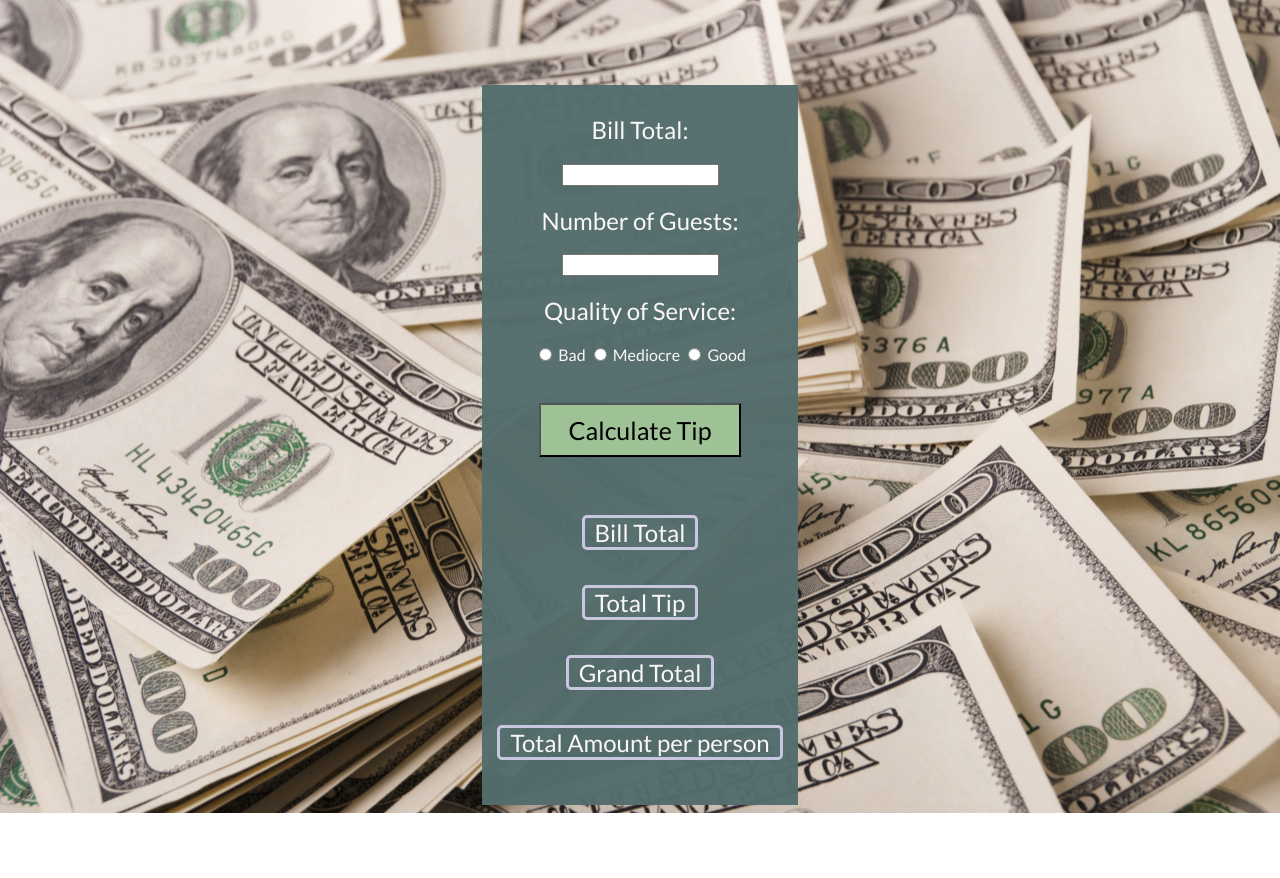
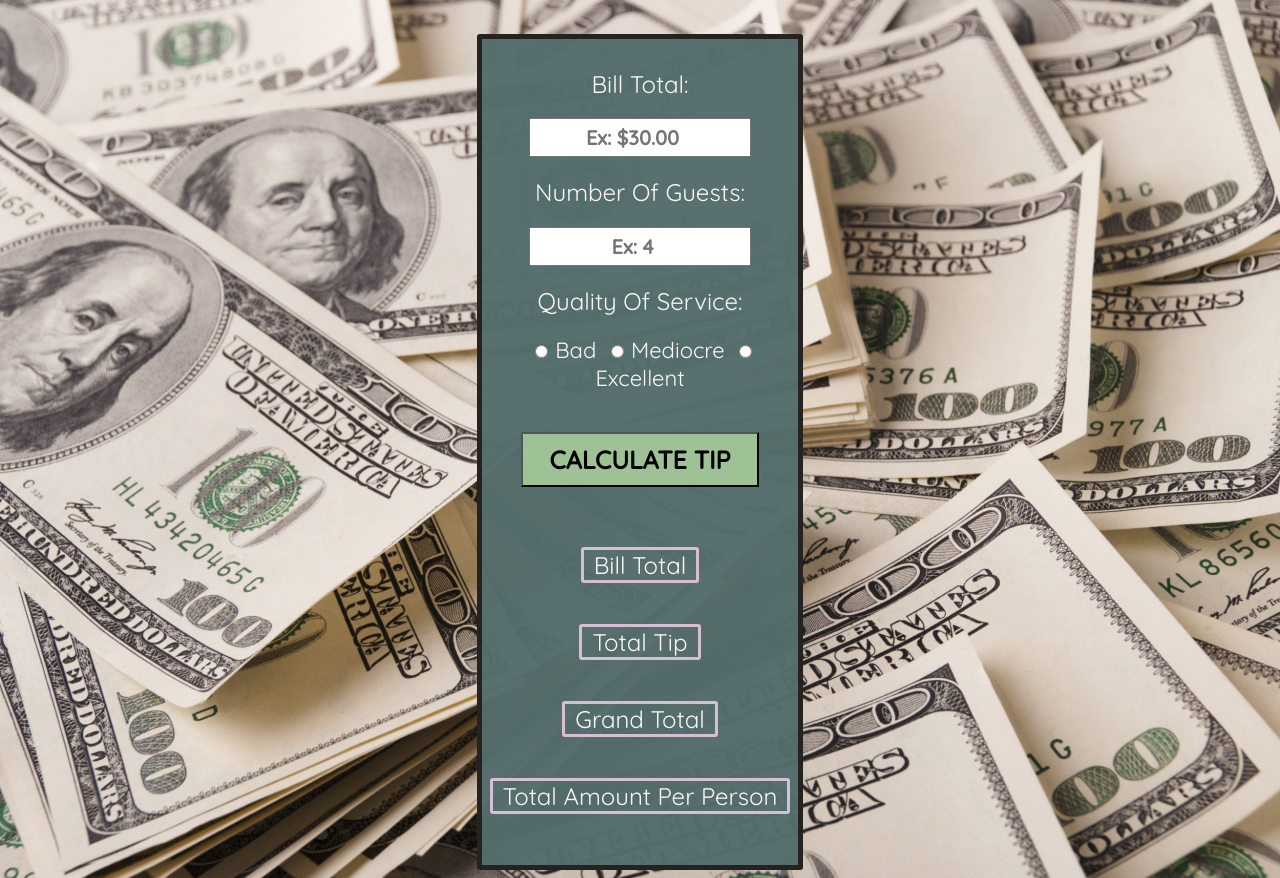
Before and after one commit to wsethgreen/tts-tip-calculator, a plain HTML site: page index.html in a window 1280 px wide. Before the commit the page ends 813 px from the top, so only its background shows below. Drawn offline with Linux system fonts and the light colour scheme.

Commit message:
more CSS tweaks. hover on btn, borders, and font sizing

```diff
--- a/index.html
+++ b/index.html
@@ -7,24 +7,24 @@
     <title>Tip Calculator</title>
     <!-- Google Font -->
     <link rel="preconnect" href="https://fonts.gstatic.com">
-<link href="https://fonts.googleapis.com/css2?family=Lato:ital,wght@0,300;0,400;0,700;1,300;1,400&display=swap" rel="stylesheet">
+    <link href="https://fonts.googleapis.com/css2?family=Quicksand:wght@300;400;500&display=swap" rel="stylesheet">
     <link rel="stylesheet" href="style.css">
 </head>
 <body>
     <div class="allItems">
     <form action="">
         <h2>Bill Total: </h2>
-        <input class="bill_input" type="number">
+        <input class="bill_input inputSizing" type="number" placeholder="Ex: $30.00">
         <h2>Number of Guests: </h2>
-        <input class="num_guests" type="number">
+        <input class="num_guests inputSizing" type="number" placeholder="Ex: 4">
         <h2>Quality of Service: </h2>
         <div class="radio_btns">
             <input type="radio" name="service" id="Bad">
             <label for="Bad">Bad</label>
             <input type="radio" name="service" id="Mediocre">
             <label for="Mediocre">Mediocre</label>
-            <input type="radio" name="service" id="Good">
-            <label for="Good">Good</label>
+            <input type="radio" name="service" id="excellent">
+            <label for="Good">Excellent</label>
         </div>
         <br>
         <button class="submit_btn">Calculate Tip</button>
@@ -32,16 +32,16 @@
 <br>
 <br>
     <div class="tip_container">
-        <h2 class="billTotal borders" >Bill Total</h2>
+        <h2 class="billTotal borders">Bill Total</h2>
             <p class="bill_total"></p>
             <br>
-        <h2 class ="totalTip borders" >Total Tip</h2>
+        <h2 class ="totalTip borders">Total Tip</h2>
             <p class="tip_total"></p>
             <br>
-        <h2 class ="grandTotal borders" >Grand Total</h2>
+        <h2 class ="grandTotal borders">Grand Total</h2>
             <p class="grand_total"></p>
             <br>
-        <h2 class ="perPerson borders" >Total Amount per person</h2>
+        <h2 class ="perPerson borders">Total Amount per person</h2>
             <p class="amount_per_person"></p>
             <br>
     </div>
--- a/scripts/script.js
+++ b/scripts/script.js
@@ -35,6 +35,7 @@ submit.addEventListener('click', (e) => {
     grandTotal = grandTotal.toFixed(2);
     perPerson = perPerson.toFixed(2);
 
+
     // Update inner HTML for Bill Amount, Tip Amount, Grand Total, and Total per Person
     document.querySelector('.bill_total').innerHTML = `$${billAmount}`;
     document.querySelector('.tip_total').innerHTML = `$${tip_total}`;
--- a/style.css
+++ b/style.css
@@ -1,7 +1,8 @@
 * {
-  font-family: "Lato", sans-serif;
+  font-family: "Quicksand", sans-serif;
   text-align: center;
   font-weight: 400;
+  text-transform: capitalize;
 }
 
 html {
@@ -11,33 +12,56 @@ html {
   background-size: cover;
 }
 
-.allItems {
-    background-color:rgba(84, 109, 109, 0.97);
-    color: rgb(249, 247, 246);
-    width: 25%;
-    margin: auto;
-    padding: 10px 0;
-
+body {
+  padding-top: 2%;
 }
 
-body {
-  padding-top: 6%;
+.inputSizing {
+  font-size: 20px;
+  padding: 5px 0;
+  font-weight: bold;
+}
+
+.allItems {
+  background-color: rgba(84, 109, 109, 0.97);
+  color: rgb(249, 247, 246);
+  width: 25%;
+  margin: auto;
+  padding: 10px 0;
+  border: 5px solid rgb(37, 34, 32);
+  border-radius: 3px;
+}
+
+input[type="radio"] {
+  margin-left: 10px;
+}
+
+label {
+  font-size: 22px;
 }
 
 .borders {
-  border: 3px solid rgb(200, 199, 224);
-  border-radius: 5px;
-  width:fit-content;
+  border: 3px solid rgb(214, 191, 212);
+  border-radius: 3px;
+  width: fit-content;
   margin: 0 auto 0 auto;
   padding: 0 10px;
   white-space: nowrap;
 }
-
-
 
 .submit_btn {
   font-size: 25px;
   padding: 10px 27px;
   margin: 20px auto;
   background-color: rgb(158, 194, 149);
+  text-transform: uppercase;
+  font-weight: bold;
 }
+
+.submit_btn:hover {
+  background-color: rgb(249, 248, 246);
+}
+
+p {
+  font-size: 21px;
+}
```
